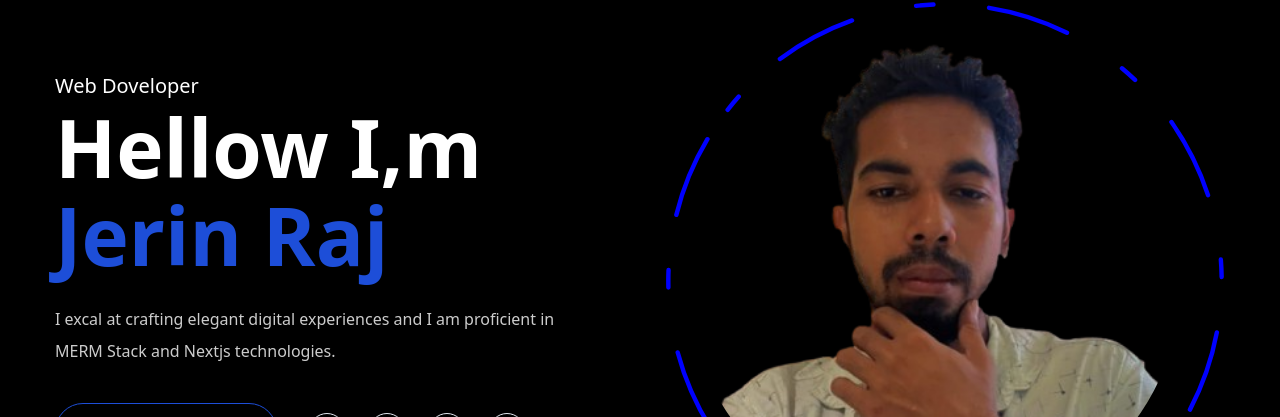
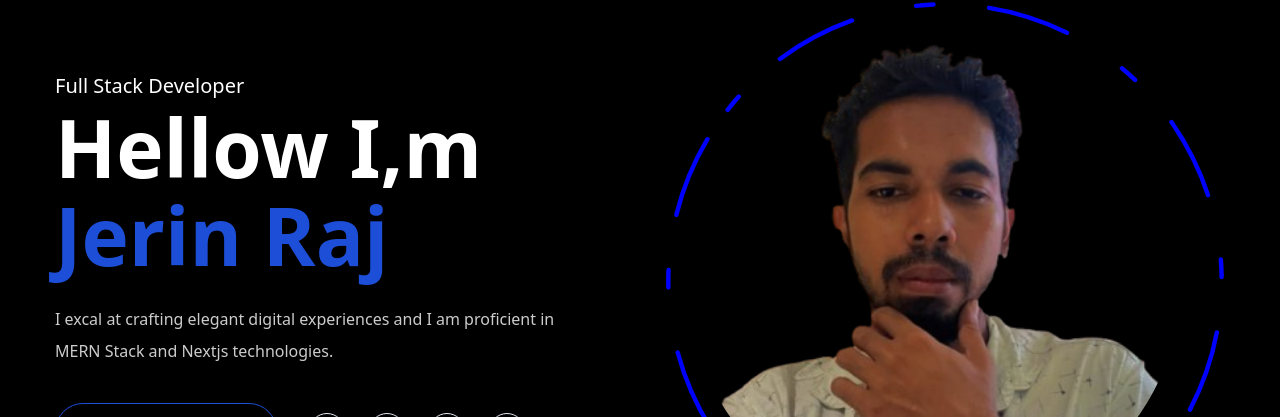
Before and after one commit to jerinjerinjerin/jerin_portfolio_new_version, a Next.js app: page / in a window 1280 px wide. Shown: the part 139-556 px from the top of the page. Built offline with nearby package versions, Linux system fonts and the light colour scheme.

Commit message:
Update page.jsx

```diff
--- a/app/page.jsx
+++ b/app/page.jsx
@@ -12,14 +12,14 @@ const Home = () => {
         <div className="flex flex-col xl:flex-row items-center justify-between">
             {/* text */}
           <div className="text-center mb-8 xl:text-left order-2 xl:order-none">
-            <span className="text-xl">Web Doveloper</span>
+            <span className="text-xl">Full Stack Developer</span>
             <h1 className="h1 mb-6">
               Hellow I,m <br/>
              <span className="text-blue-700">Jerin Raj</span>
             </h1>
             <p className="max-w-[500px] mb-9 text-white/80">
             I excal at crafting elegant digital experiences and I am
-              proficient in MERM Stack and Nextjs technologies.
+              proficient in MERN Stack and Nextjs technologies.
             </p>
             {/* btn and socials */}
             <div className="flex flex-col xl:flex-row items-center gap-8">
```
